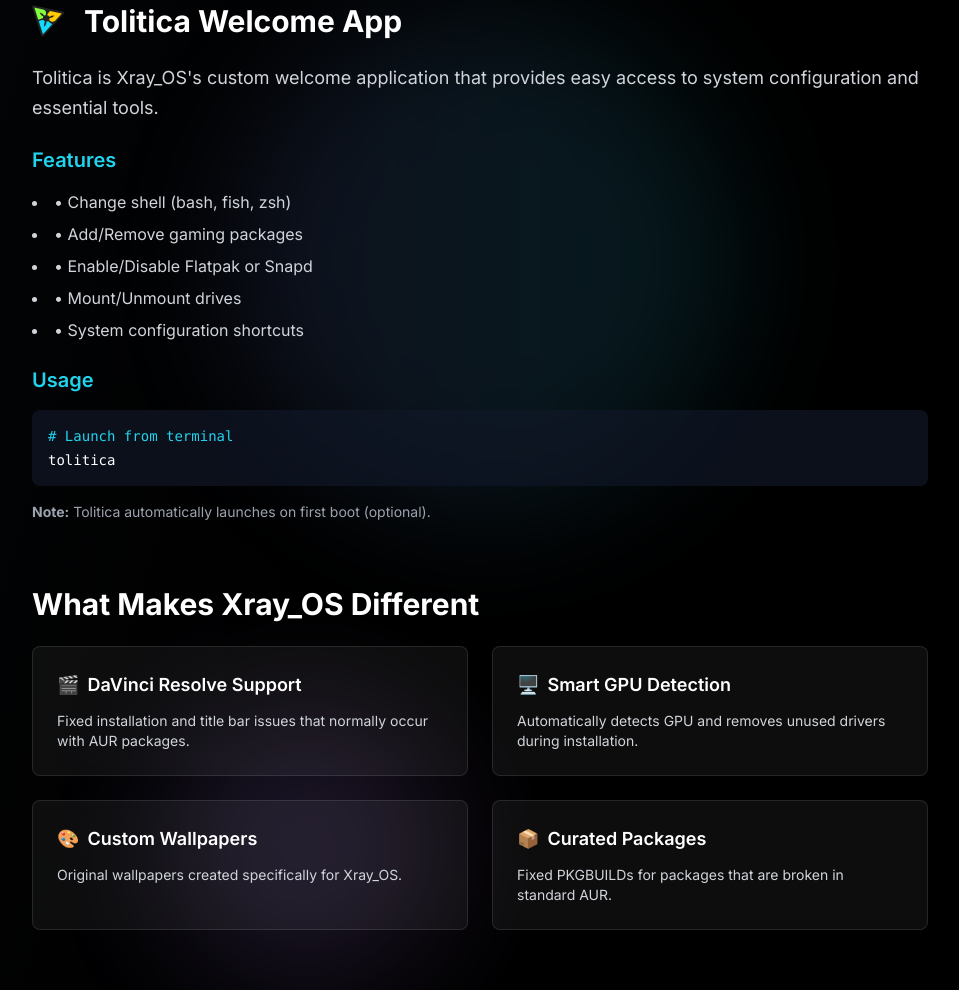
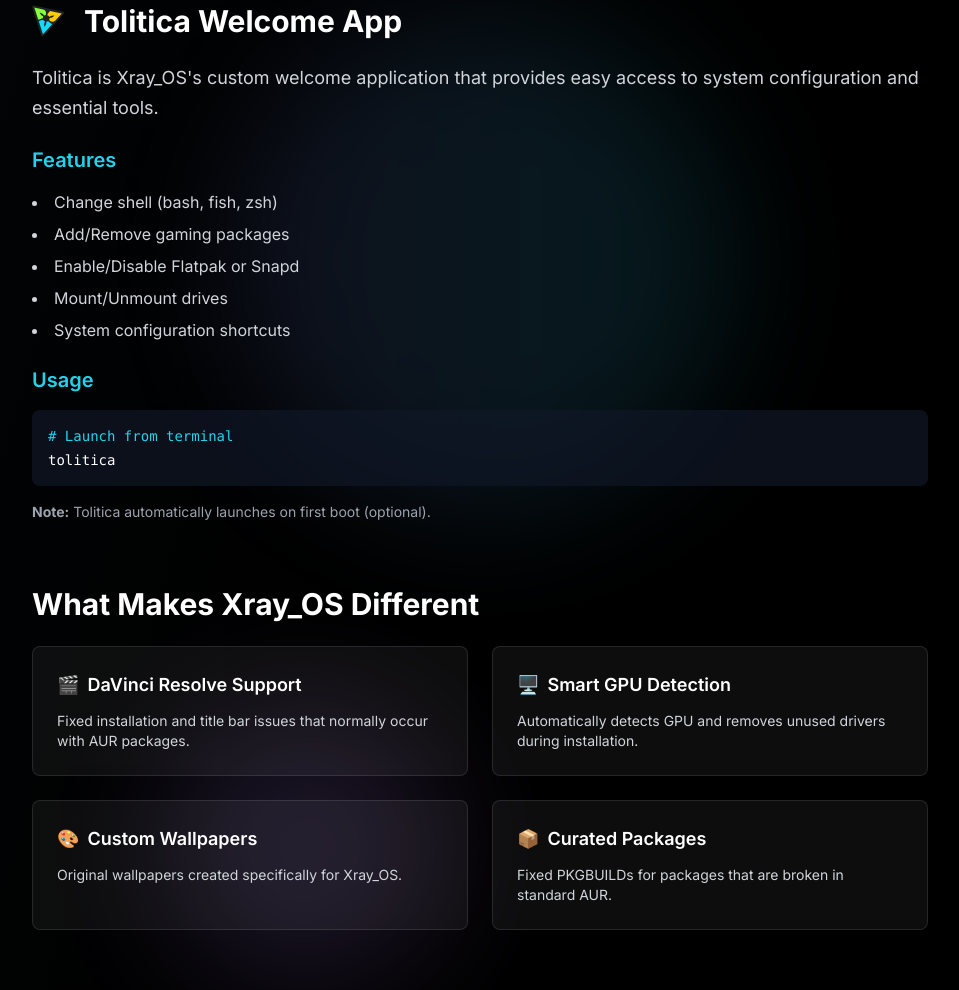
Before and after one commit to Xray-OS/xray_os-website, a website: page docs/get-started.html in a window 1280 px wide. Shown: the part 1928-2918 px from the top of the page, without its empty margins (160-1119 px from the left). Drawn offline with Linux system fonts and the light colour scheme.

Commit message:
Update get-started.html

```diff
--- a/docs/get-started.html
+++ b/docs/get-started.html
@@ -127,11 +127,11 @@
                     </p>
                     <h4 class="text-xl font-semibold text-cyan-400 mb-4">Features</h4>
                     <ul class="text-gray-300 mb-6 space-y-2 list-disc list-inside">
-                        <li>• Change shell (bash, fish, zsh)</li>
-                        <li>• Add/Remove gaming packages</li>
-                        <li>• Enable/Disable Flatpak or Snapd</li>
-                        <li>• Mount/Unmount drives</li>
-                        <li>• System configuration shortcuts</li>
+                        <li> Change shell (bash, fish, zsh)</li>
+                        <li> Add/Remove gaming packages</li>
+                        <li> Enable/Disable Flatpak or Snapd</li>
+                        <li> Mount/Unmount drives</li>
+                        <li> System configuration shortcuts</li>
                     </ul>
                     <h4 class="text-xl font-semibold text-cyan-400 mb-4">Usage</h4>
                     <div class="bg-gray-900/70 p-4 rounded-lg font-mono text-sm mb-4">
```
